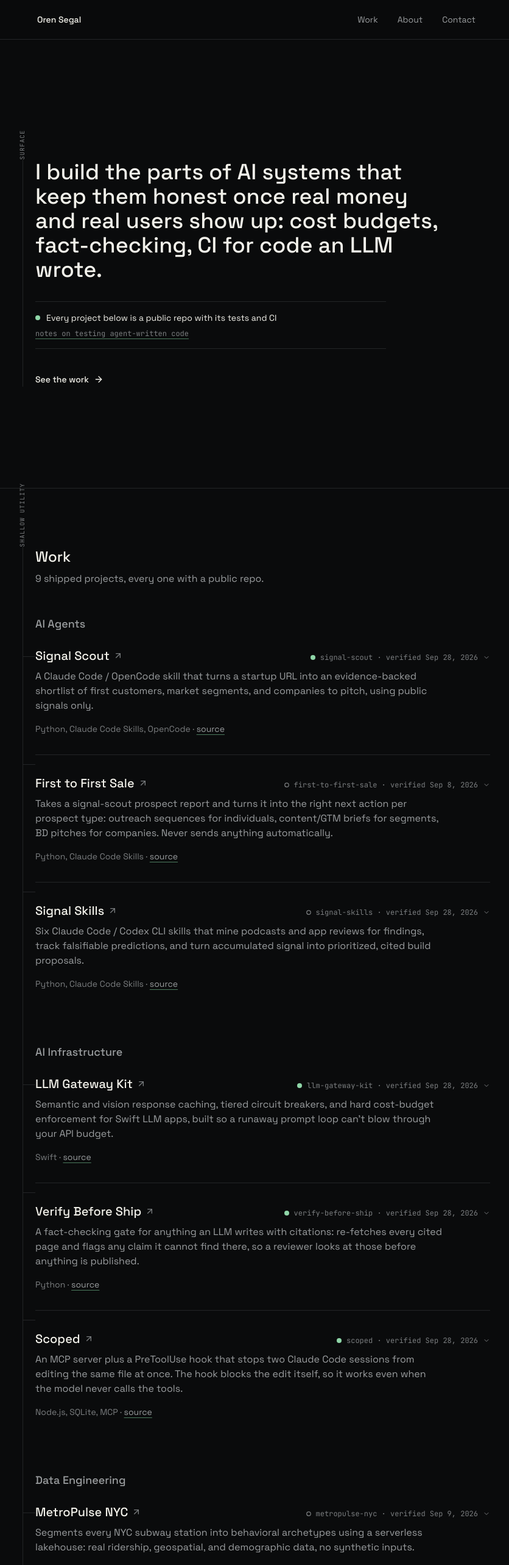
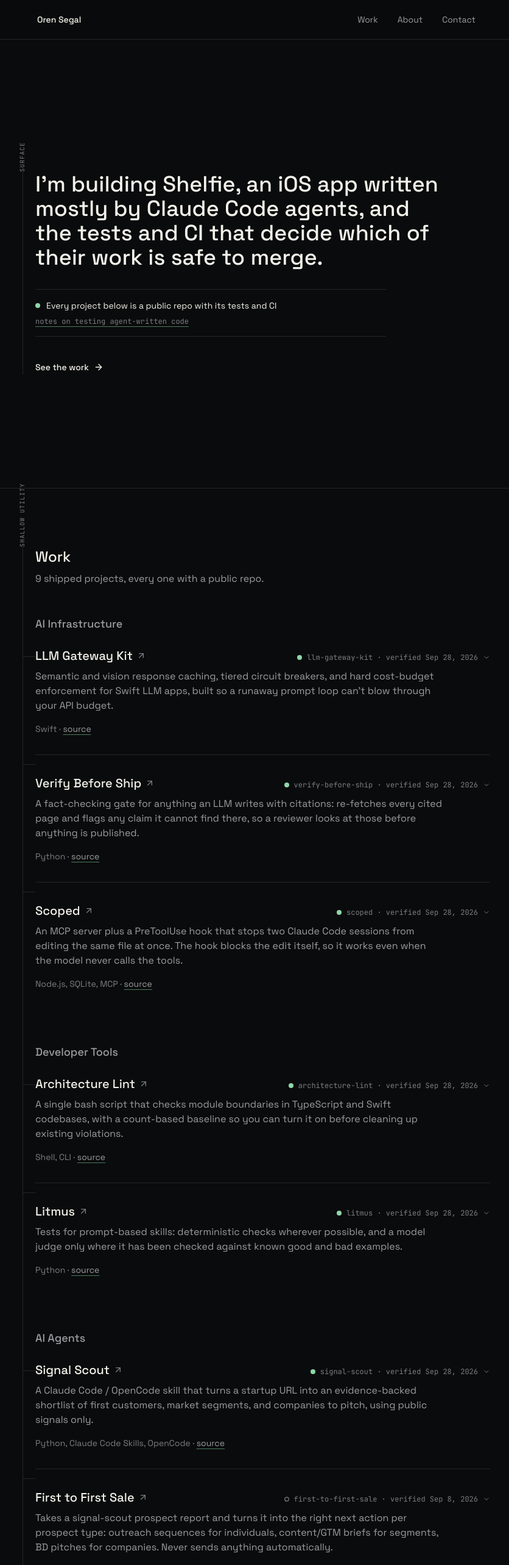
Before and after one commit to OrenSegal/OrenSegal.github.io, a Next.js app: page / in a window 1280 px wide. Shown: the top 2566 px of the page at 61% size, without its empty margins (219-1055 px from the left). Built offline with nearby package versions, Linux system fonts and the light colour scheme.

Commit message:
Hero and About follow the resume: Shelfie, agent-written code, the checks (#9)

```diff
--- a/app/layout.tsx
+++ b/app/layout.tsx
@@ -16,20 +16,20 @@ const jetbrainsMono = JetBrains_Mono({
 
 export const metadata: Metadata = {
   title: 'Oren Segal | AI Engineer',
-  description: 'Portfolio of shipped AI agent, LLM infrastructure, and data engineering projects by Oren Segal.',
+  description: 'AI engineer building Shelfie with Claude Code agents, plus open-source tools that check what agents and LLMs produce.',
   keywords: ['AI', 'Machine Learning', 'Data Engineering', 'Portfolio', 'Claude Code', 'LLM'],
   authors: [{ name: 'Oren Segal' }],
   metadataBase: new URL('https://orensegal.github.io'),
   openGraph: {
     title: 'Oren Segal | AI Engineer',
-    description: 'Shipped AI agent, LLM infrastructure, and data engineering projects',
+    description: 'Shelfie, and open-source tools that check what agents and LLMs produce',
     type: 'website',
     images: [{ url: '/og-image.png', width: 1200, height: 630, alt: 'Oren Segal, AI Engineer' }],
   },
   twitter: {
     card: 'summary_large_image',
     title: 'Oren Segal | AI Engineer',
-    description: 'Shipped AI agent, LLM infrastructure, and data engineering projects',
+    description: 'Shelfie, and open-source tools that check what agents and LLMs produce',
     images: ['/og-image.png'],
   },
 }
--- a/components/About.tsx
+++ b/components/About.tsx
@@ -1,8 +1,8 @@
 import { DepthTag } from '@/components/DepthTag'
 
 const stack = [
-  'Swift', 'SwiftUI', 'Python', 'TypeScript', 'SQL', 'PostgreSQL', 'Supabase',
-  'FastAPI', 'Next.js', 'Docker', 'GitHub Actions', 'Claude Code Skills',
+  'Swift', 'SwiftUI', 'TypeScript', 'Python', 'SQL', 'PostgreSQL', 'Supabase',
+  'Claude Code', 'Gemini', 'Apple Vision', 'GitHub Actions', 'Playwright', 'Docker',
 ]
 
 export default function About() {
@@ -14,22 +14,29 @@ export default function About() {
 
         <div className="max-w-2xl space-y-5 text-lg leading-relaxed text-ink-dim">
           <p>
-            Most AI demos fall apart the first time they meet a real cost budget
-            or a citation nobody checked. I work on the part underneath the
-            prompt: the plumbing that turns a clever model call into something
-            you can leave running without babysitting it.
+            Shelfie is a vision-based iOS kitchen app, now in TestFlight beta.
+            You walk the camera past your fridge and pantry once, and it builds
+            the inventory that meal plans, grocery lists and expiry reminders
+            run on.
           </p>
           <p>
-            In practice that&apos;s enforcing cost limits instead of just logging
-            usage, re-verifying citations instead of hoping the model told the
-            truth, and writing CI for behavior a script alone can&apos;t check.
-            Every project here ships as a full open-source system: repo, tests,
-            green CI, not a notebook someone ran once.
+            Claude Code agents write most of its code, which turned a lot of my
+            job into review. The harness they work in assumes an agent&apos;s
+            report is unproven until a check backs it up, and a merge waits for
+            me whenever a review asks for a person. Much of the CI targets work
+            that looks finished without being finished, like a test filter that
+            matches nothing and still exits green.
           </p>
           <p>
-            Alongside these I&apos;m building Shelfie, a vision-based iOS kitchen
-            app now in TestFlight beta. The patterns in LLM Gateway Kit came
-            out of its AI backend.
+            The projects here came out of that work: checking citations against
+            their sources, testing prompt-based skills, keeping parallel agent
+            sessions off the same file, and capping what an app spends on model
+            calls.
+          </p>
+          <p>
+            Before this I spent five years as a senior data analyst at Reshet
+            13, an Israeli TV network, building the Python and SQL pipelines and
+            forecasting models the business ran on.
           </p>
         </div>
 
--- a/components/Hero.tsx
+++ b/components/Hero.tsx
@@ -9,9 +9,9 @@ export default function Hero() {
         <DepthTag label="surface" />
 
         <h1 className="max-w-2xl text-3xl font-medium leading-[1.15] text-ink sm:text-4xl">
-          I build the parts of AI systems that keep them honest once real money
-          and real users show up: cost budgets, fact-checking, CI for code an
-          LLM wrote.
+          I&apos;m building Shelfie, an iOS app written mostly by Claude Code
+          agents, and the tests and CI that decide which of their work is
+          safe to merge.
         </h1>
 
         <div className="mt-8 max-w-xl border-y border-line py-4">
--- a/components/Projects.tsx
+++ b/components/Projects.tsx
@@ -6,10 +6,10 @@ import { ProjectRow } from '@/components/ProjectRow'
 const STATS: Record<string, { stars: number; pushedAt: string | null }> = projectStats
 
 export const CATEGORIES: { id: Project['category']; label: string }[] = [
+  { id: 'ai-infra', label: 'AI Infrastructure' },
+  { id: 'dev-tools', label: 'Developer Tools' },
   { id: 'ai-agents', label: 'AI Agents' },
-  { id: 'ai-infra', label: 'AI Infrastructure' },
   { id: 'data-engineering', label: 'Data Engineering' },
-  { id: 'dev-tools', label: 'Developer Tools' },
 ]
 
 export default function Projects() {
```
